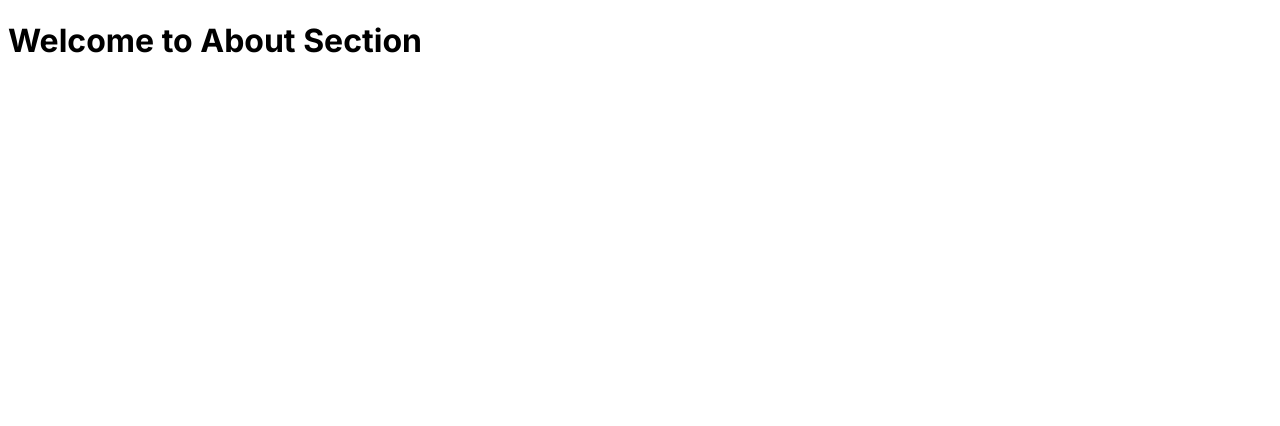
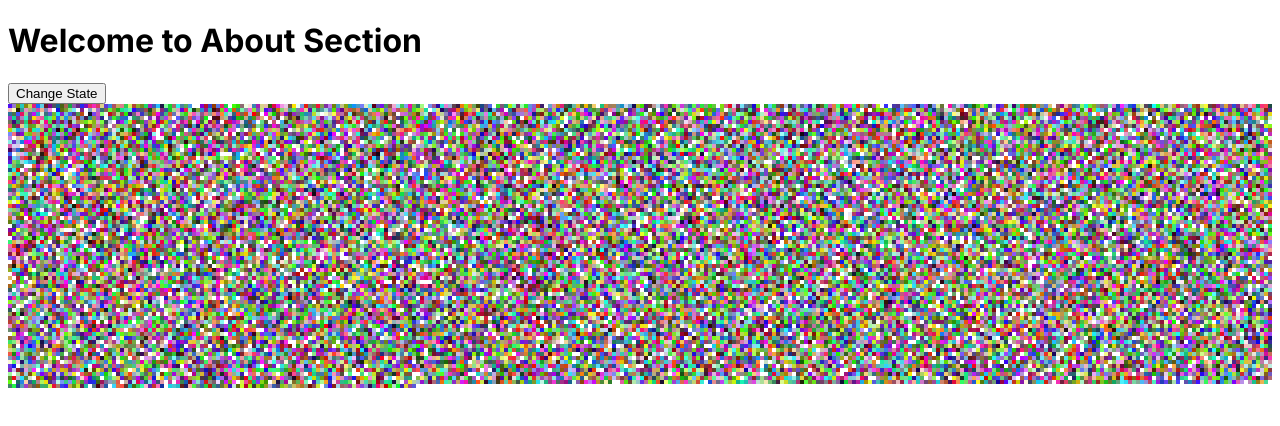
Before and after one commit to prateek0412/next, a Next.js app: page /about in a window 1280 px wide. Shown: the top 426 px of the page. Built offline with nearby package versions, Linux system fonts and the light colour scheme.

Commit message:
debugged rendering and performance behavior

```diff
--- a/src/app/(lang)/about/page.tsx
+++ b/src/app/(lang)/about/page.tsx
@@ -1,12 +1,50 @@
 "use client";
-import React from "react";
-
+import React, { useState } from "react";
+const arrayLength = 22222;
+const longArray = Array.from({ length: arrayLength }, (_, index) => index);
+const randomColors = longArray.map((ele) => getRandomColor());
+const pixelSize = "4px";
+function getRandomColor() {
+  // Generate a random hexadecimal color code
+  const color = "#" + Math.floor(Math.random() * 16777215).toString(16);
+  return color;
+}
 const Home: React.FC = () => {
+  const [state, setState] = useState(0);
   return (
     <>
       <h1>Welcome to About Section</h1>
+      <button
+        onClick={() => {
+          console.time("timer");
+          setState((p) => p + 1);
+        }}
+      >
+        Change State
+      </button>
+      <div style={{ display: "flex", flexWrap: "wrap" }}>
+        {longArray.map((value) => {
+          return <Pixel key={value} value={value} />;
+        })}
+      </div>
     </>
   );
 };
 
 export default Home;
+
+const Pixel: React.FC<{ value: number }> = ({ value }) => {
+  if (value === arrayLength - 1) {
+    console.log("done");
+    console.timeEnd("timer");
+  }
+  return (
+    <div
+      style={{
+        width: pixelSize,
+        height: pixelSize,
+        backgroundColor: getRandomColor(),
+      }}
+    ></div>
+  );
+};
```
